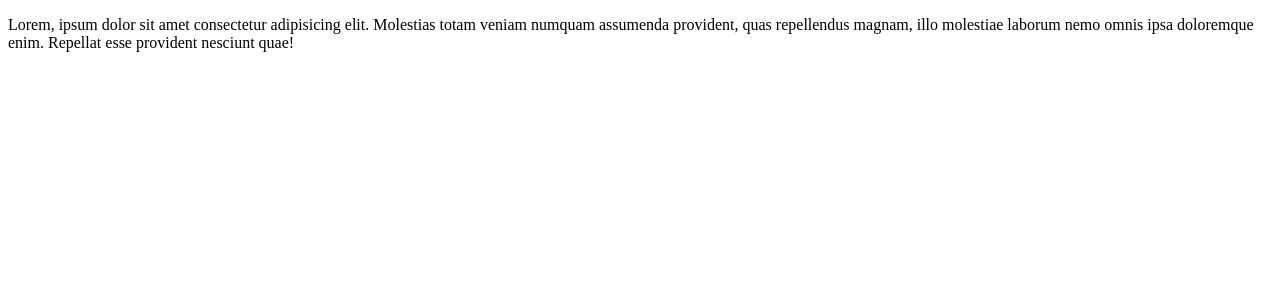
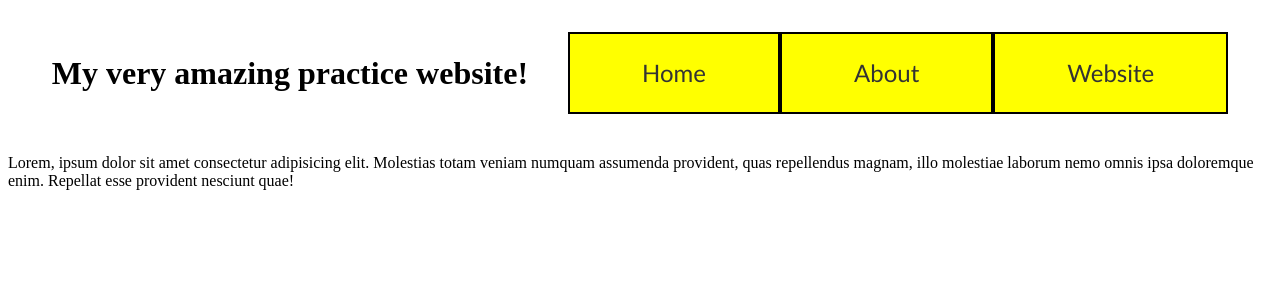
Before and after one commit to batcsg1/sveltekit-practice, a SvelteKit app: page /about in a window 1280 px wide. Shown: the top 300 px of the page. Built offline with nearby package versions, Linux system fonts and the light colour scheme.

Commit message:
Added header to about page

```diff
--- a/src/routes/about/+page.svelte
+++ b/src/routes/about/+page.svelte
@@ -1,7 +1,9 @@
 <script>
-
+    import Header from '$lib/Header.svelte';
 
 </script>
+
+<Header headingTitle = "My very amazing practice website!"></Header>
 
 <p>Lorem, ipsum dolor sit amet consectetur adipisicing elit. Molestias totam veniam numquam assumenda provident, quas repellendus magnam, illo molestiae laborum nemo omnis ipsa doloremque enim. Repellat esse provident nesciunt quae!</p>
 
```
